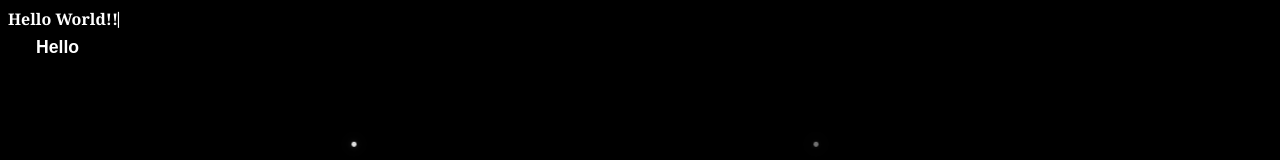
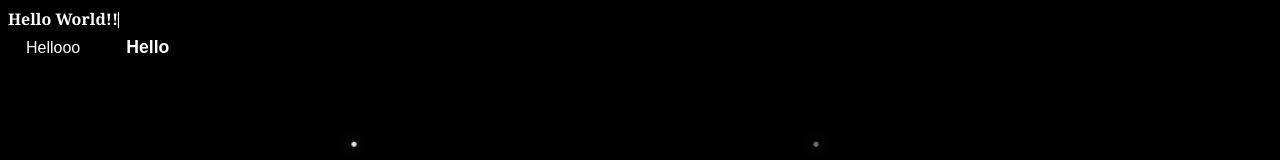
Before and after one commit to ar-rana/Portfolio, a React (Vite) app in the folder client/: page / in a window 1280 px wide. Shown: the top 160 px of the page. Built offline with nearby package versions, Linux system fonts and the light colour scheme.

Commit message:
added emergeButton component

```diff
--- a/client/src/App.tsx
+++ b/client/src/App.tsx
@@ -1,7 +1,7 @@
-import React from "react";
 import ParticleEffect from "./components/ParticleEffect/ParticleEffect";
 import PrettyButton from "./components/PrettyButton/PrettyButton";
 import TypingText from "./components/TypingText/TypingText";
+import EmergeButton from "./components/EmergeButton/EmergeButton";
 
 function App() {
   return (
@@ -9,6 +9,7 @@ function App() {
       <TypingText text="Hello World!!" speed={200}/>
       <br />
       <ParticleEffect />
+      <EmergeButton text="Hellooo"/>
       <PrettyButton />
     </div>
   );
--- /dev/null
+++ b/client/src/components/EmergeButton/EmergeButton.tsx
@@ -0,0 +1,15 @@
+import React from 'react';
+import style from "./emergeButton.module.css";
+
+interface Props {
+    text: string;
+}
+const EmergeButton:React.FC<Props> = (props) => {
+  return (
+    <>
+    <button className={style.btn}>{props.text}</button>
+    </>
+  )
+}
+
+export default EmergeButton
--- /dev/null
+++ b/client/src/components/EmergeButton/emergeButton.module.css
@@ -0,0 +1,27 @@
+.btn {
+  border: none;
+  cursor: pointer;
+  background-color: transparent;
+  color: white;
+  margin: 0 5px;
+  text-decoration: none;
+  font-size: 16px;
+  padding: 4px 13px;
+  border-radius: 12px;
+}
+
+@keyframes shadow-pop {
+  0% {
+    box-shadow: none;
+    transform: translateX(0) translateY(0);
+  }
+  100% {
+    box-shadow: 1px 1px white, 1px 1px white, 2px 2px white, 2px 2px white,
+      2px 2px white, 3px 3px white, 3px 3px white, 3.5px 3.5px white;
+    transform: translateX(-3px) translateY(-3px);
+  }
+}
+
+.btn:hover {
+  animation: shadow-pop 0.2s both;
+}
--- a/client/src/components/PrettyButton/prettyButton.module.css
+++ b/client/src/components/PrettyButton/prettyButton.module.css
@@ -36,7 +36,7 @@
     #ff0000
   );
   position: absolute;
-  top: -2px;
+  top: -3px;
   left: -2px;
   background-size: 600%;
   z-index: -1;
@@ -44,7 +44,7 @@
   height: calc(100% + 4px);
   filter: blur(3px);
 
-  animation: glowing 20s linear infinite;
+  animation: glowing 16s linear infinite;
   transition: opacity 0.3s ease-in-out;
   border-radius: 10px;
   opacity: 0;
```
